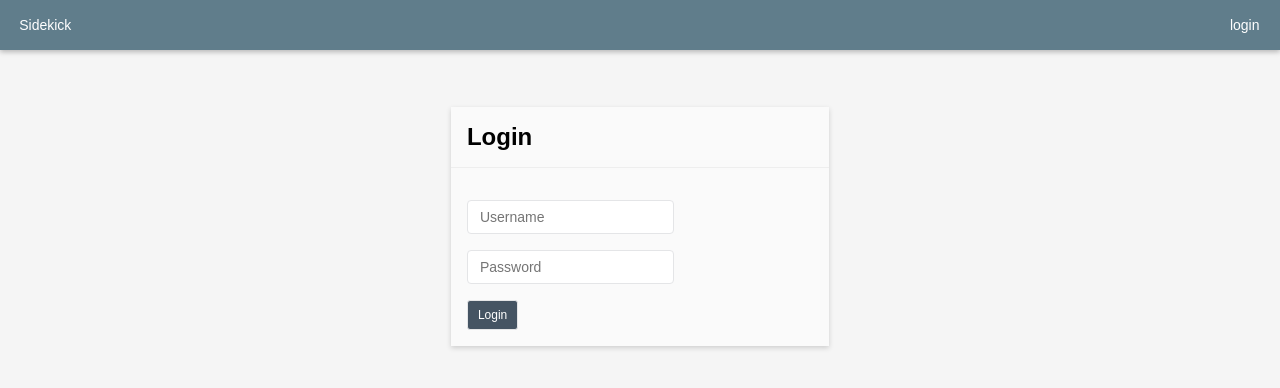
After one commit to vinntreus/pykick, a Django app: page /login/ in a window 1280 px wide. The commit adds this page. Shown: the top 388 px of the page. Run offline with Django 3.2, Linux system fonts and the light colour scheme; some web fonts are replaced.

Commit message:
Add simple login/logout

```diff
--- a/sidekick/templates/base.html
+++ b/sidekick/templates/base.html
@@ -10,7 +10,14 @@
 </head>
 <body>
     <header class="row">
-        <div class="six">Sidekick</div>
+        <div class="five"><a href="{% url 'home' %}">Sidekick</a></div>
+        <div class="one" style="text-align:right">
+            {% if not user.is_authenticated %}
+                <a href="{% url 'login' %}">login</a>
+            {% else %}
+                <a href="{% url 'profile' %}">{{ user.username }}</a> | <a href="{% url 'logout' %}">logout</a>
+            {% endif %}
+        </div>
     </header>
     {% if messages %}
         {% for message in messages %}
--- /dev/null
+++ b/sidekick/templates/login.html
@@ -0,0 +1,29 @@
+{% extends 'base.html' %}
+
+{% block content %}
+<div class="block" style="margin-top:40px">
+    <div class="two" style="float:none;margin:0 auto;">
+        <div class="box">
+            <div class="box-header block">
+                <h2>Login</h2>
+            </div>
+            <div class="box-body block">
+                {% if not user.is_authenticated %}
+                <form action="" method="POST">{% csrf_token %}
+                    <p>
+                        <input type="text" name="username" placeholder="Username" />
+                    </p>
+                    <p>
+                        <input type="password" name="password" placeholder="Password" />
+                    </p>
+
+                    <input type="submit" class="btn" value="Login" />
+                </form>
+                {% else %}
+                <p>You are logged in as <b>{{ user.username }}</b></p>
+                {% endif %}
+            </div>
+        </div>
+    </div>
+</div>
+{% endblock %}
--- a/sidekick/urls.py
+++ b/sidekick/urls.py
@@ -7,4 +7,7 @@ urlpatterns = [
     url(r'^candidate/', include('candidate.urls')),
 
     url(r'^admin/', include(admin.site.urls)),
+    url(r'^login/', 'sidekick.views.login', name='login'),
+    url(r'^logout/', 'sidekick.views.logout', name='logout'),
+    url(r'^profile/', 'sidekick.views.profile', name='profile'),
 ]
--- a/sidekick/views.py
+++ b/sidekick/views.py
@@ -1,4 +1,6 @@
 from django.shortcuts import render
+from django.contrib import auth, messages
+from django.http import HttpResponseRedirect
 from candidate.models import get_candidates
 
 
@@ -7,3 +9,33 @@ def home(request):
         'candidates': get_candidates()
     }
     return render(request, 'startpage.html', context)
+
+
+def login(request):
+    if request.method == 'GET':
+        context = {
+            'logged_in': request.user.is_authenticated
+        }
+        return render(request, 'login.html', context)
+    elif request.method == 'POST':
+        username = request.POST.get('username', '')
+        password = request.POST.get('password', '')
+        user = auth.authenticate(username=username, password=password)
+
+        if user is not None:
+            auth.login(request, user)
+        else:
+            messages.error(request, 'Wrong username or password')
+
+        return HttpResponseRedirect('/login/')
+    else:
+        raise Exception("Not supported method to login!")
+
+
+def logout(request):
+    auth.logout(request)
+    return HttpResponseRedirect('/')
+
+
+def profile(request):
+    return render(request, 'profile.html', {})
--- a/static/site.css
+++ b/static/site.css
@@ -16,6 +16,13 @@ header{
     width:100%;
     top:0;
 }
+header a{
+    text-decoration: none;
+    color:#fff;
+}
+header a:hover{
+    color:#EEEEEE;
+}
 
 ul{
     list-style: none;
@@ -29,6 +36,9 @@ ul > li{
 a{
     color:#616161;
     font-size: 14px;
+}
+a:hover{
+    color:#000;
 }
 .btn{
     background: #455463;
@@ -91,6 +101,12 @@ a{
     color: #FFFFFF;
 }
 
+.error{
+    background-color:#F44336;
+    border-color: #C62828;
+    color:#FFFFFF;
+}
+
 .left,
 .one,
 .two,
```
Also changed, not shown: sidekick/templates/profile.html (added, +25 -0 lines).
